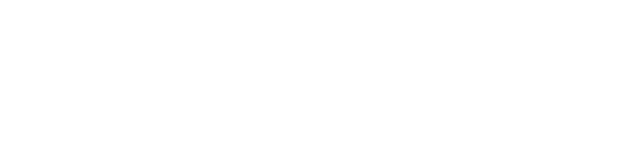
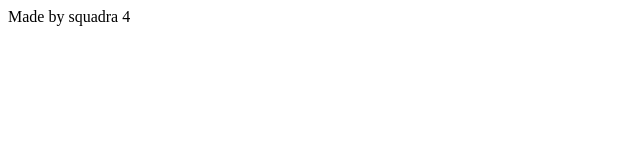
Before and after one commit to DrummyG/git-prova, a plain HTML site: page index.html in a window 1280 px wide. Shown: the whole page, without its empty margins (0-640 px from the left). Drawn offline with Linux system fonts and the light colour scheme.

Commit message:
index: added footer

```diff
--- a/index.html
+++ b/index.html
@@ -7,6 +7,8 @@
     <title>Document</title>
 </head>
 <body>
-
+    <footer>
+        Made by squadra 4
+    </footer>
 </body>
 </html>
```
